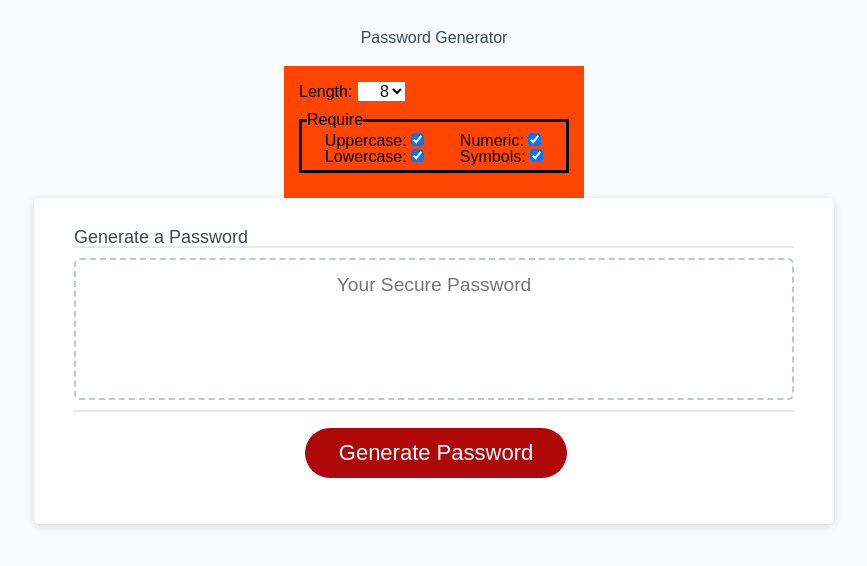
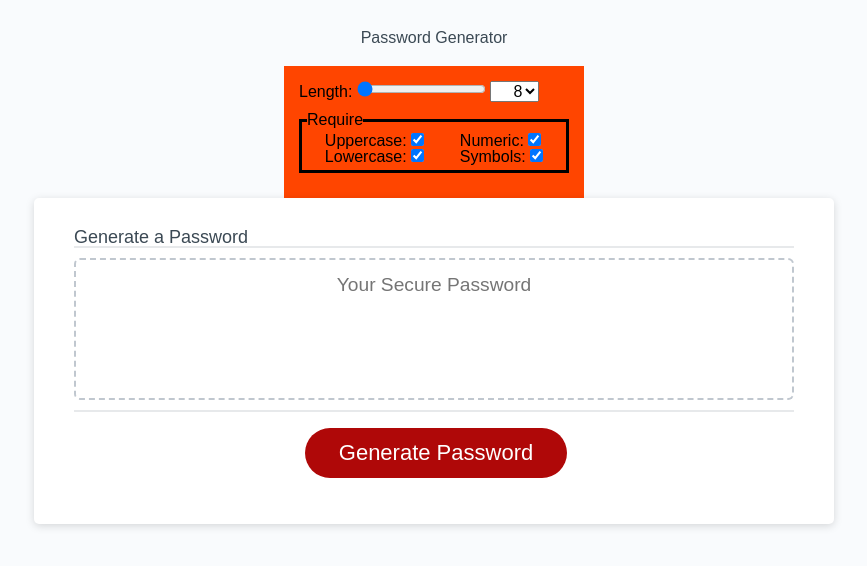
Before and after one commit to SnapperGee/password-generator, a plain HTML site: page index.html in a window 1280 px wide. Shown: the whole page, without its empty margins (206-1073 px from the left). Drawn offline with Linux system fonts and the light colour scheme.

Commit message:
Add slider and link values of slider and option number for password length.

```diff
--- a/index.html
+++ b/index.html
@@ -15,8 +15,11 @@
         <h1>Password Generator</h1>
       </header>
       <form id="pwd-criteria-card">
-        <!-- Label for select option dropdowns generated via JS -->
-        <label for="pwd-length-dropdown" id="pwd-length-dropdown-label">Length:  </label>
+        <!-- Length range slider -->
+        <label for="pwd-length-slider" id="pwd-length-slider-label">Length:  </label>
+        <input type="range" name="pwd-length-slider" id="pwd-length-slider" min="8" max="128" step="1" value="8" />
+        <!-- Label for select options corresponding to range slider generated via JS -->
+        <label for="pwd-length-dropdown" id="pwd-length-dropdown-label"></label>
         <fieldset id="char-types">
           <legend>Require</legend>
           <ul>
--- a/js/script.mjs
+++ b/js/script.mjs
@@ -18,6 +18,21 @@ const generateBtn = document.querySelector("#generate");
 window.onload = () =>
 {
     // NOTE!: Make sure name matches html label for attribute
-    const selectOptionRange = selectWithOptionNumberRange({name: "pwd-length-dropdown", minRange: 8, maxRange: 128});
-    document.getElementById("pwd-length-dropdown-label")?.append(selectOptionRange);
+    const pwdLengthOptionSelector = selectWithOptionNumberRange({name: "pwd-length-dropdown", minRange: 8, maxRange: 128});
+    document.getElementById("pwd-length-dropdown-label")?.append(pwdLengthOptionSelector);
+
+    const pwdLengthRangeSlider = document.getElementById("pwd-length-slider");
+
+    pwdLengthRangeSlider?.addEventListener("input", () =>
+    {
+        pwdLengthOptionSelector.value = pwdLengthRangeSlider.value;
+    });
+
+    if (pwdLengthRangeSlider !== null)
+    {
+        pwdLengthOptionSelector?.addEventListener("change", () =>
+        {
+            pwdLengthRangeSlider.value = pwdLengthOptionSelector.value;
+        });
+    }
 }
```
